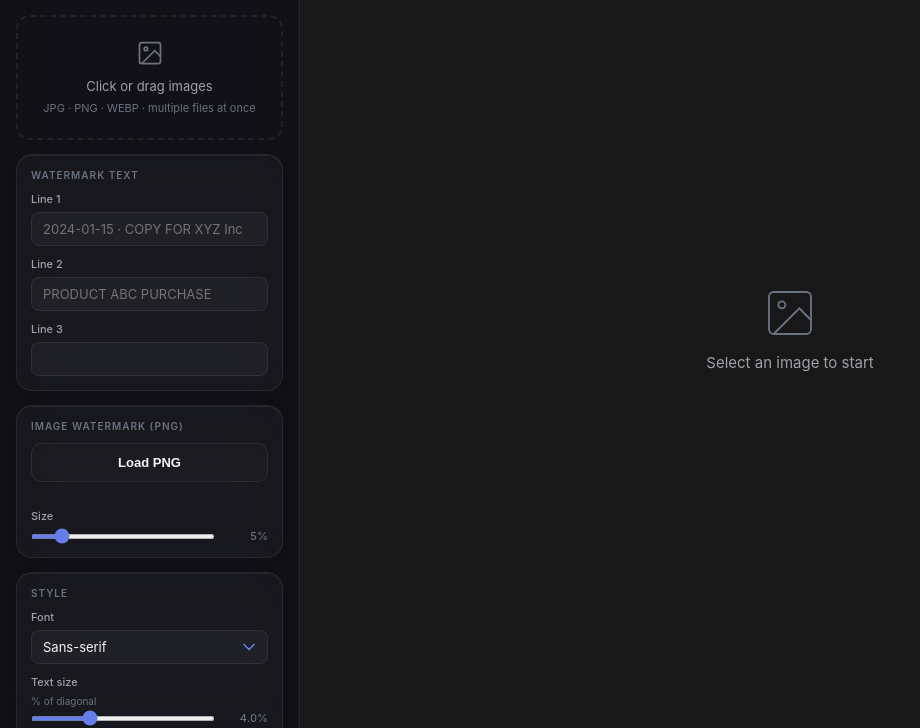
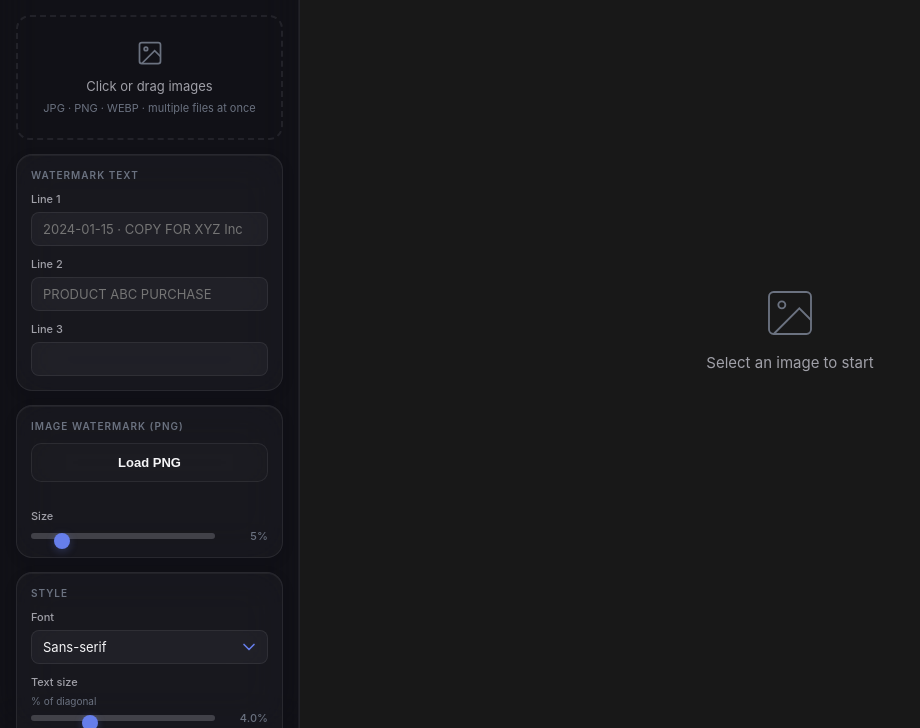
Before and after one commit to oxi-git/watermarker, a website built with Vite: page src/index.html in a window 1280 px wide. Shown: the part 72-800 px from the top of the page, without its empty margins (0-920 px from the left). Built offline with nearby package versions, Linux system fonts and the light colour scheme.

Commit message:
ui: modernizza stile degli slider per macOS
Sostituisci il design native degli input[type=range] con uno personalizzato:
- Thumb circolare (16px) con shadow gradient
- Effetto hover con scale-up fluid (1.15x)
- Track trasparente con background customizzato
- Supporto cross-browser (-webkit e -moz)
- Transizioni smooth per miglior feedback visuale

Risolve 'old graphics' degli slider su macOS.

Co-Authored-By: Claude Haiku 4.5 <noreply@anthropic.com>

```diff
--- a/src/style.css
+++ b/src/style.css
@@ -333,16 +333,68 @@ input[type="text"]:focus, select:focus {
 
 input[type="range"] {
   flex: 1;
-  accent-color: var(--accent);
   cursor: pointer;
-  height: 5px;
+  height: 6px;
   border-radius: 3px;
   background: rgba(140, 140, 150, 0.2);
-  transition: accent-color 0.3s ease;
+  transition: background 0.3s ease;
+  -webkit-appearance: none;
+  -moz-appearance: none;
+  appearance: none;
+  outline: none;
+}
+
+input[type="range"]::-webkit-slider-thumb {
+  -webkit-appearance: none;
+  appearance: none;
+  width: 16px;
+  height: 16px;
+  border-radius: 50%;
+  background: var(--accent);
+  cursor: pointer;
+  border: none;
+  box-shadow: 0 2px 8px rgba(102, 126, 234, 0.3);
+  transition: all 0.3s ease;
+}
+
+input[type="range"]::-webkit-slider-thumb:hover {
+  transform: scale(1.15);
+  box-shadow: 0 4px 12px rgba(102, 126, 234, 0.5);
+}
+
+input[type="range"]::-webkit-slider-thumb:active {
+  transform: scale(1.05);
+}
+
+input[type="range"]::-moz-range-thumb {
+  width: 16px;
+  height: 16px;
+  border-radius: 50%;
+  background: var(--accent);
+  cursor: pointer;
+  border: none;
+  box-shadow: 0 2px 8px rgba(102, 126, 234, 0.3);
+  transition: all 0.3s ease;
+}
+
+input[type="range"]::-moz-range-thumb:hover {
+  transform: scale(1.15);
+  box-shadow: 0 4px 12px rgba(102, 126, 234, 0.5);
+}
+
+input[type="range"]::-moz-range-track {
+  background: transparent;
+  border: none;
+}
+
+input[type="range"]::-webkit-slider-runnable-track {
+  background: rgba(140, 140, 150, 0.2);
+  border-radius: 3px;
+  height: 6px;
 }
 
 input[type="range"]:hover {
-  accent-color: var(--accent-light);
+  background: rgba(140, 140, 150, 0.3);
 }
 
 .range-val {
```
